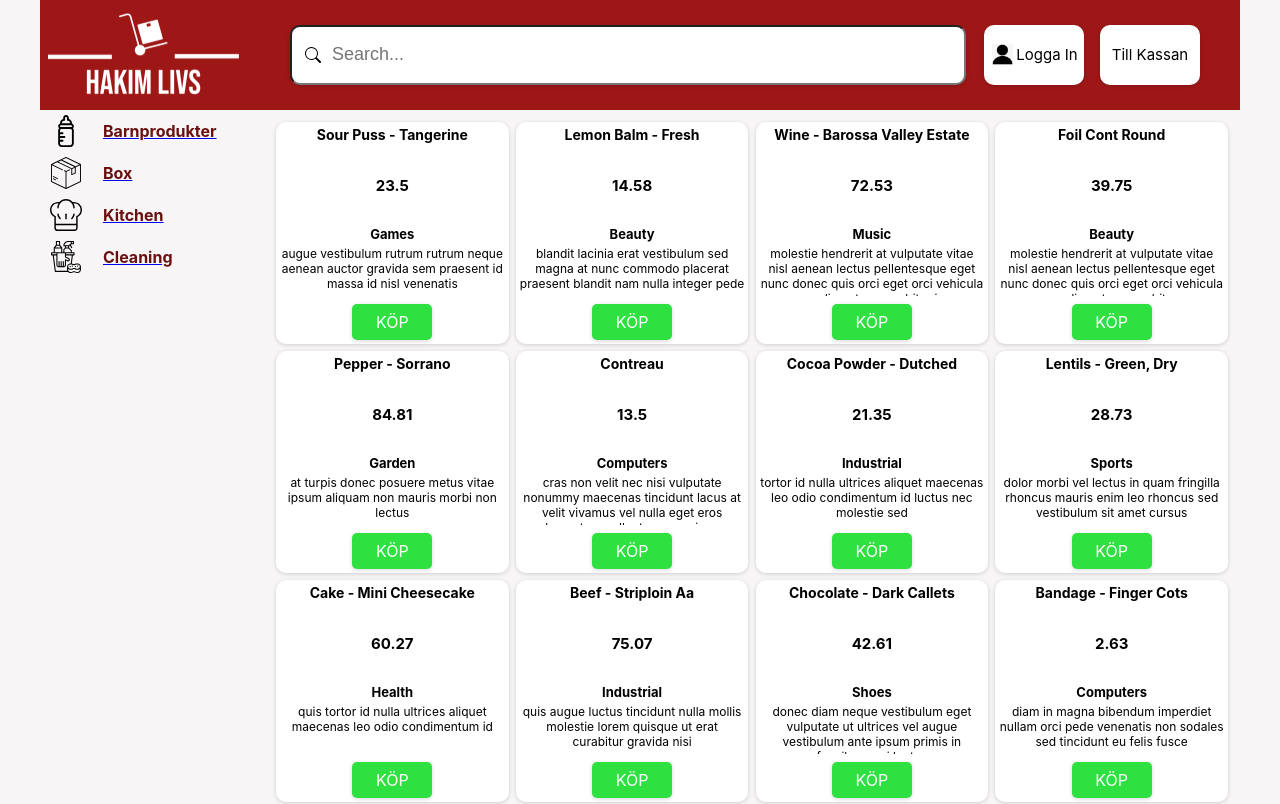
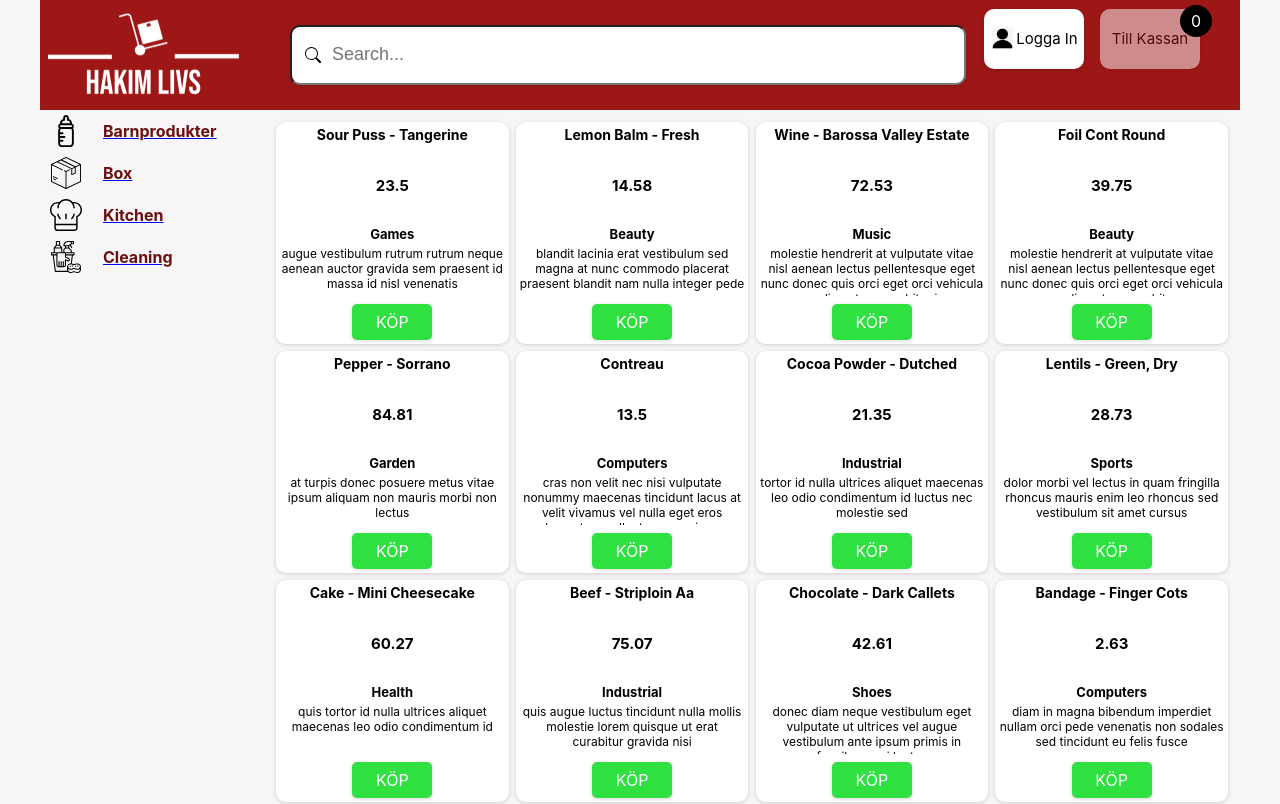
Before and after one commit to PUVSNV21-KVALIT21/Grupp2, a React (Create React App) app in the folder frontend/: page / in a window 1280 px wide. Shown: the top 804 px of the page. Built offline with nearby package versions, Linux system fonts and the light colour scheme.

Commit message:
added some button style

```diff
--- a/frontend/src/Header/Header-Buttons/CartButton/CartButton.tsx
+++ b/frontend/src/Header/Header-Buttons/CartButton/CartButton.tsx
@@ -2,38 +2,44 @@ import '../button-style.css';
 import { Link } from 'react-router-dom';
 import { connect } from 'react-redux';
 import { useEffect, useRef, useState } from 'react';
+import { ShoppingCart } from '../../../Models';
 
 function CartButton({ cart }: { cart: [] }) {
   const cartBtn: any = useRef();
   const [totalItems, setTotalItems] = useState(0);
 
+  let itemsTotal = 0;
   useEffect(() => {
-    let itemsTotal = 0;
-
     cart.forEach((item: any) => {
       itemsTotal += item.qty;
     });
 
     setTotalItems(itemsTotal);
 
-    // if (cart.length === 0) {
-    //   cartBtn.current.style.opacity = '70%';
-    //   cartBtn.current.style.pointerEvents = 'none';
-    // }
+    if (cart.length === 0) {
+      cartBtn.current.style.opacity = '50%';
+      cartBtn.current.style.pointerEvents = 'none';
+    } else {
+      cartBtn.current.style.opacity = '100%';
+      cartBtn.current.style.pointerEvents = 'auto';
+    }
   }, [cart, totalItems, setTotalItems]);
 
   return (
-    <div>
-      <Link to="/cart">
+    <div className="cart-button">
+      <Link to="/cart" ref={cartBtn}>
         <button ref={cartBtn} className="button" id="cart-button">
           <p>Till Kassan</p>
         </button>
       </Link>
+      <div className="counter">
+        <span id="counter">{totalItems}</span>
+      </div>
     </div>
   );
 }
 
-const mapStateToProps = (state: any) => {
+const mapStateToProps = (state: ShoppingCart) => {
   return {
     cart: state.shoppingCart,
   };
--- a/frontend/src/Header/Header-Buttons/button-style.css
+++ b/frontend/src/Header/Header-Buttons/button-style.css
@@ -34,3 +34,23 @@
 .header-buttons .button {
   background-color: #fff;
 }
+
+.cart-button {
+  position: relative;
+}
+
+.counter {
+  display: flex;
+  justify-content: center;
+  align-items: center;
+  position: relative;
+  inset: -4rem 0 0 5rem;
+  width: 2rem;
+  height: 2rem;
+  background-color: black;
+  border-radius: 50%;
+}
+
+#counter {
+  color: white;
+}
--- a/frontend/src/Pages/Checkout (Till Kassan)/Cart/CartPage/Shopping-Cart/Cart-Summery/cart-summery.css
+++ b/frontend/src/Pages/Checkout (Till Kassan)/Cart/CartPage/Shopping-Cart/Cart-Summery/cart-summery.css
@@ -19,12 +19,15 @@
   padding: 0 10px 0 10px;
   font-size: 18px;
 }
+
 .reduced-price {
   color: #e02f2f;
 }
+
 .checkout {
   position: relative;
 }
+
 .pay-button {
   position: absolute;
   padding: 10px 24px;
--- a/frontend/src/Pages/Checkout (Till Kassan)/Cart/CartPage/Shopping-Cart/Cart-Summery/cart-summery.tsx
+++ b/frontend/src/Pages/Checkout (Till Kassan)/Cart/CartPage/Shopping-Cart/Cart-Summery/cart-summery.tsx
@@ -1,4 +1,4 @@
-import { useEffect, useState } from 'react';
+import { useEffect, useRef, useState } from 'react';
 import { connect } from 'react-redux';
 import './cart-summery.css';
 import { Item, ShoppingCart } from '../../../../../../Models';
@@ -6,15 +6,21 @@ import { Item, ShoppingCart } from '../../../../../../Models';
 function CartSummery({ cart }: { cart: [] }) {
   const [itemTotalPrice, setItemTotalPrice] = useState(0);
   const [deliveryPrice, setDeliveryPrice] = useState(0);
+  const payBtn: any = useRef();
 
   let price = 0;
 
   const handleSelection = (event: any) => {
+    console.log('handle selection');
     const deliveryWay = event.target.value;
     if (deliveryWay === 'store-pickup') {
       setDeliveryPrice(0);
+      payBtn.current.style.opacity = '100%';
+      payBtn.current.style.pointerEvents = 'auto';
     } else {
       setDeliveryPrice(39);
+      payBtn.current.style.opacity = '100%';
+      payBtn.current.style.pointerEvents = 'auto';
     }
   };
 
@@ -23,6 +29,8 @@ function CartSummery({ cart }: { cart: [] }) {
       price += item.qty * item.price;
     });
     setItemTotalPrice(price);
+    payBtn.current.style.opacity = '50%';
+    payBtn.current.style.pointerEvents = 'none';
     handleSelection;
   }, [cart]);
 
@@ -75,7 +83,9 @@ function CartSummery({ cart }: { cart: [] }) {
         </li>
       </div>
       <div className="checkout">
-        <button className="pay-button">Betala</button>
+        <button ref={payBtn} className="pay-button">
+          Betala
+        </button>
       </div>
     </div>
   );
```
